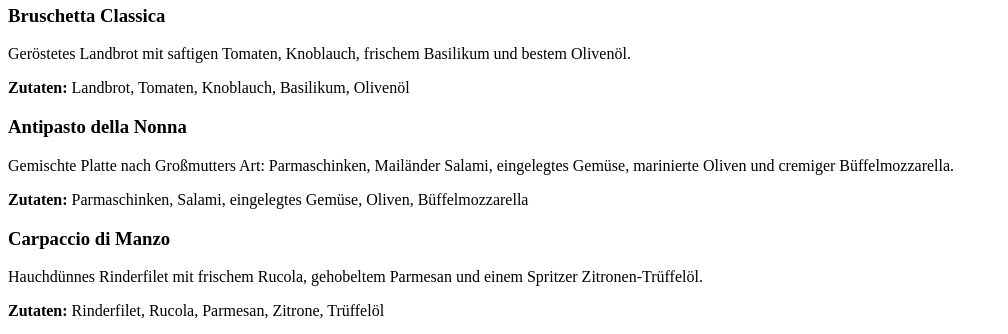
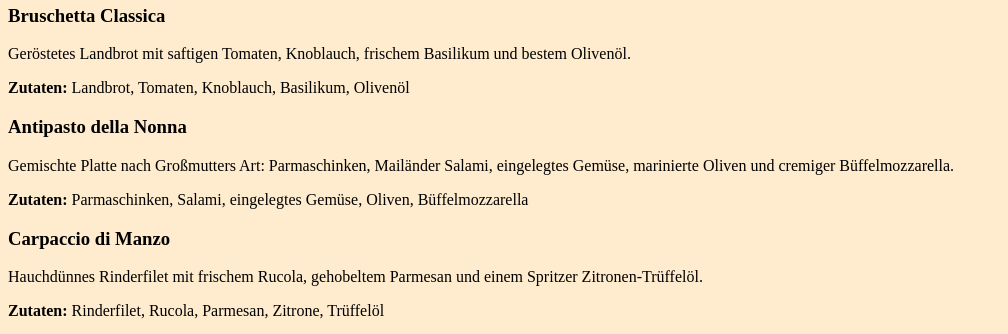
Before and after one commit to reem0078/Sofwareproject-Nonnas-Kuche, a website: page index.html in a window 1280 px wide. Shown: the part 218-552 px from the top of the page, without its empty margins (0-1008 px from the left). Drawn offline with nearby package versions, Linux system fonts and the light colour scheme.

Commit message:
css first

```diff
--- a/index.html
+++ b/index.html
@@ -4,6 +4,7 @@
   <meta charset="UTF-8" />
   <meta name="viewport" content="width=device-width, initial-scale=1.0"/>
   <title> Nonas kuche </title>
+  <link rel="stylesheet" href="style.css">
 </head>
 <body>
 
--- /dev/null
+++ b/style.css
@@ -0,0 +1,3 @@
+body{
+    background-color: blanchedalmond;
+}
```
